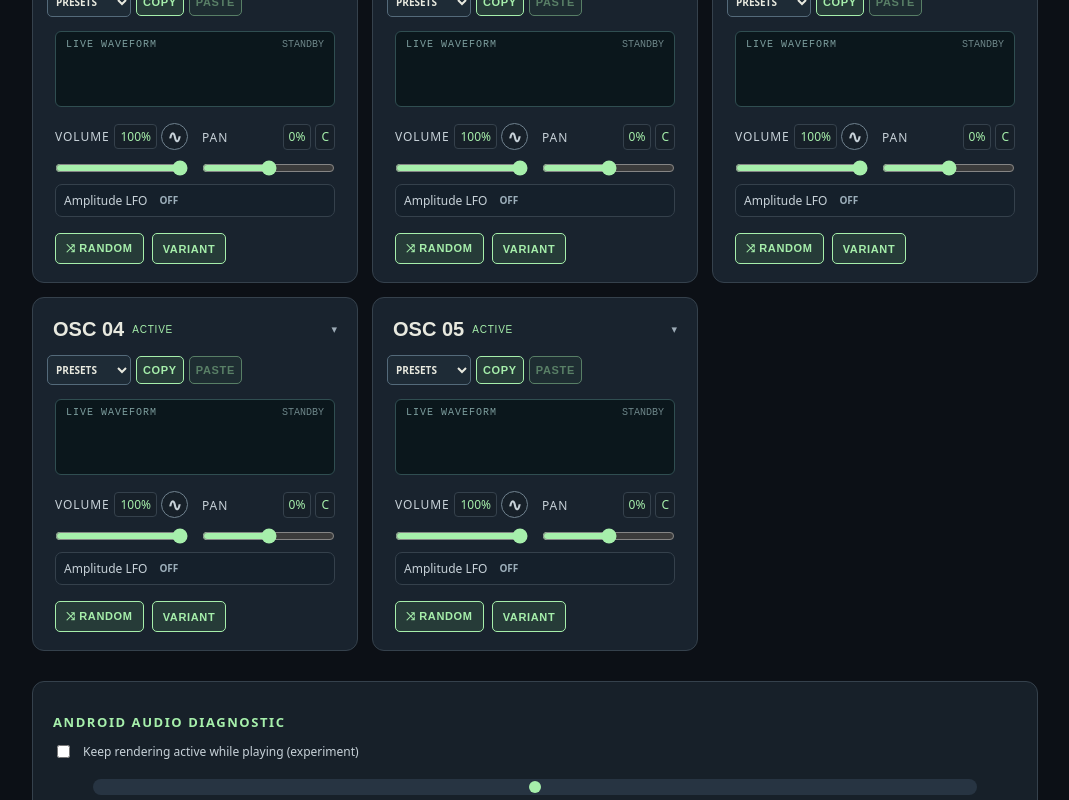
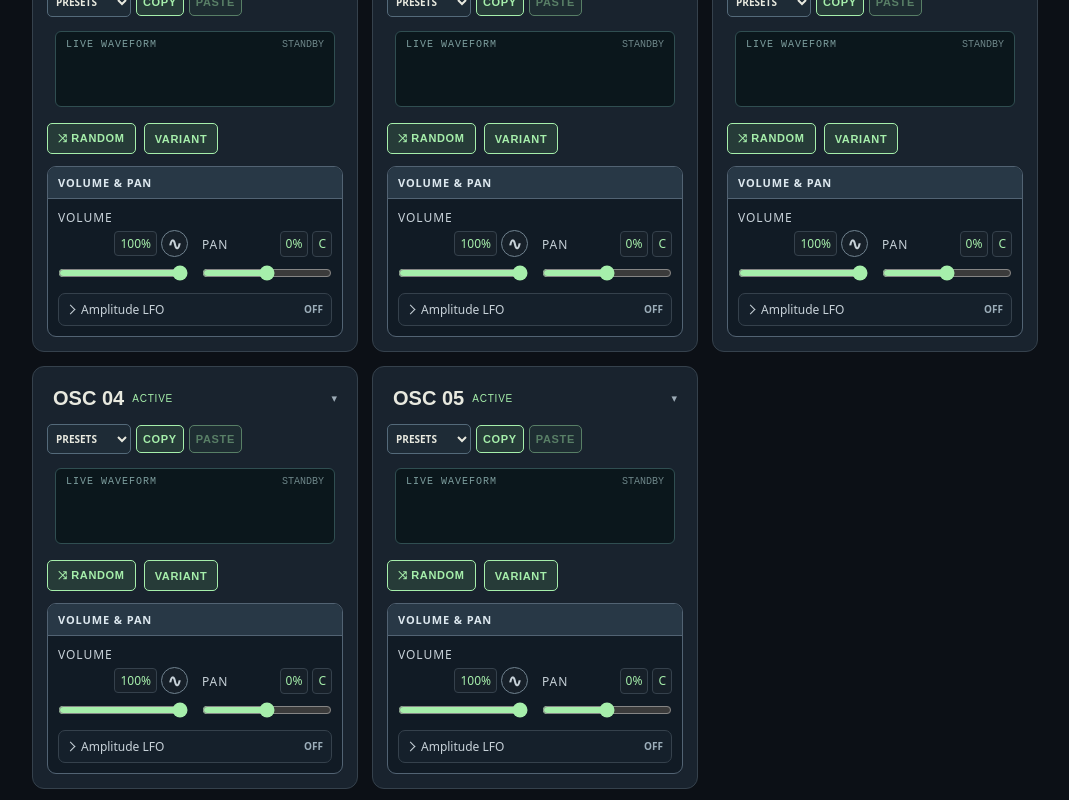
Before and after one commit to wgabel/orbit-sound-lab, a React (Vite) app: page / in a window 1280 px wide. Shown: the part 2540-3340 px from the top of the page, without its empty margins (105-1174 px from the left). Built offline with nearby package versions, Linux system fonts and the light colour scheme.

Commit message:
Standardize oscillator control sections

```diff
--- a/src/presentation/App.tsx
+++ b/src/presentation/App.tsx
@@ -1,4 +1,5 @@
 import { builtInOscillatorPresets, createBuiltInOscillatorSnapshot } from '../domain/built-in-oscillator-presets';
+import { OscillatorControlSection } from './OscillatorControlSection';
 import { OscillatorLfoControls } from './OscillatorLfoControls';
 import { replaceOscillatorModulationRoute, validateOscillatorModulationRoutes } from '../domain/oscillator-modulation';
 import type { OscillatorModulationParameter, OscillatorModulationRoute } from '../domain/oscillator-modulation';
@@ -399,30 +400,28 @@ export function App() {
     </div>
       <OscillatorWaveform oscillatorId={oscillator.id} playing={playing && (layerEnabled || holdModes[activeLayer])}
         enabled={oscillator.enabled} getAnalyser={getWaveformAnalyser}/>
-      <div className="oscillator-always-visible">
-        <div className="oscillator-volume-group" role="group" aria-label="Volume and amplitude modulation">
+      <div className="oscillator-controls">
+        <div className="oscillator-randomize-actions">
+          <button type="button" className="randomize-button" onClick={() => randomizeOscillator(oscillator, 'random')}
+            aria-label={`Randomize settings for oscillator ${index + 1}`}>⤨ RANDOM</button>
+          <button type="button" className="randomize-button" onClick={() => randomizeOscillator(oscillator, 'variant')}
+            aria-label={`Generate variant for oscillator ${index + 1}`} title="Vary each setting by up to 5% of its slider range">VARIANT</button>
+        </div>
+        <OscillatorControlSection title="Volume & Pan">
           <div className="oscillator-mix-controls">
             {renderOscillatorModulationSlider(oscillator, index, 'volume')}
             <OscillatorPanControl oscillatorId={oscillator.id} oscillatorNumber={index + 1} pan={oscillator.pan}
               onChange={pan => updateOscillator({...oscillator, pan})}/>
           </div>
           {renderOscillatorLfo(oscillator.id, 'amplitude')}
-        </div>
-        <div className="oscillator-randomize-actions">
-          <button type="button" className="randomize-button" onClick={() => randomizeOscillator(oscillator, 'random')}
-            aria-label={`Randomize settings for oscillator ${index + 1}`}>⤨ RANDOM</button>
-          <button type="button" className="randomize-button" onClick={() => randomizeOscillator(oscillator, 'variant')}
-            aria-label={`Generate variant for oscillator ${index + 1}`} title="Vary each setting by up to 5% of its slider range">VARIANT</button>
-        </div>
-      </div>
+        </OscillatorControlSection>
         <div id={`${oscillator.id}-settings`} className="oscillator-panel-content" hidden={!expandedOscillators[`${activeLayer}:${oscillator.id}`]}>
-        <div role="group" aria-label="Frequency and pitch modulation">
+          <OscillatorControlSection title="Frequency & Waveform">
             {renderOscillatorModulationSlider(oscillator, index, 'frequency')}
             {renderOscillatorLfo(oscillator.id, 'pitch')}
-        </div>
             <NumericSlider label="DETUNE" unit="cents" min={-100} max={100} step={1} value={oscillator.detuneCents}
               onChange={detuneCents => updateOscillator({...oscillator, detuneCents})}/>
-        <label>WAVEFORM
+            <label className="oscillator-waveform-control">WAVEFORM
               <select value={oscillator.waveform}
                 onChange={event => updateOscillator({...oscillator, waveform: event.target.value as OscillatorSettings['waveform']})}>
                 <option value="sine">Sine (diagnostic)</option>
@@ -431,20 +430,18 @@ export function App() {
                 <option value="square">Square</option>
               </select>
             </label>
-        <div className="oscillator-filter" role="group" aria-label="Low-pass filter">
-          <div className="oscillator-title">
-            <strong>LOW-PASS FILTER</strong>
-            <label className="switch">
+          </OscillatorControlSection>
+          <OscillatorControlSection title="Low-pass filter" action={<label className="switch">
             <input type="checkbox" checked={oscillator.filter.enabled}
               onChange={event => updateOscillator({...oscillator, filter: {...oscillator.filter, enabled: event.target.checked}})}/>
             {' '}ACTIVE
-            </label>
-          </div>
+          </label>}>
             {renderOscillatorModulationSlider(oscillator, index, 'cutoff')}
             {renderOscillatorLfo(oscillator.id, 'filterCutoff')}
             <NumericSlider label="RESONANCE" min={0.1} max={12} step={0.1}
               disabled={!oscillator.filter.enabled} value={oscillator.filter.resonance}
               onChange={resonance => updateOscillator({...oscillator, filter: {...oscillator.filter, resonance}})}/>
+          </OscillatorControlSection>
         </div>
       </div>
     </article>)}</section><section className="diagnostic"><h2>ANDROID AUDIO DIAGNOSTIC</h2><label><input type="checkbox" checked={renderingDiagnosticEnabled} onChange={event => setRenderingDiagnosticEnabled(event.target.checked)}/> Keep rendering active while playing (experiment)</label><div className="diagnostic-track"><div className="diagnostic-indicator" ref={renderingIndicator}/></div><p>Compare 30 seconds with this OFF and ON without touching the screen. This intentionally increases rendering work and battery use; it is not a permanent audio fix.</p><a href="./audio-diagnostic.html">Open standalone audio output test</a></section><footer>WEB AUDIO ENGINE · SOLAR 42 INSPIRED · USE LOW VOLUME</footer></main>;
--- /dev/null
+++ b/src/presentation/OscillatorControlSection.tsx
@@ -0,0 +1,19 @@
+import { useId } from 'react';
+import type { ReactNode } from 'react';
+
+interface OscillatorControlSectionProps {
+  readonly title: string;
+  readonly action?: ReactNode;
+  readonly children: ReactNode;
+}
+
+export function OscillatorControlSection({title, action, children}: OscillatorControlSectionProps) {
+  const headingId = useId();
+  return <div className="oscillator-control-section" role="group" aria-labelledby={headingId}>
+    <div className="oscillator-control-section-heading">
+      <h3 id={headingId}>{title}</h3>
+      {action}
+    </div>
+    <div className="oscillator-control-section-body">{children}</div>
+  </div>;
+}
--- a/src/presentation/styles.css
+++ b/src/presentation/styles.css
@@ -3,7 +3,6 @@
 .diagnostic{margin-top:30px;padding:20px;border:1px solid #35414c;border-radius:12px;background:#172029}.diagnostic a{color:#a6efab}.diagnostic h2{font-size:13px;letter-spacing:.12em;color:#a6efab}.diagnostic label{display:flex;gap:10px;align-items:center;letter-spacing:0}.diagnostic-track{height:16px;margin:18px 40px;background:#273442;border-radius:12px;display:flex;justify-content:center;align-items:center}.diagnostic-indicator{width:12px;height:12px;border-radius:50%;background:#a6efab;will-change:transform}.diagnostic p{font-size:12px;color:#9dabb6;line-height:1.5}
 
 
-.oscillator-filter{border-top:1px solid #35414c;margin-top:12px;padding-top:18px}.oscillator-filter .oscillator-title{margin-bottom:14px}.oscillator-filter .oscillator-title strong{font-size:14px;letter-spacing:.1em}.oscillator-filter input:disabled{opacity:.4}
 
 .master-delay{padding:22px 24px;margin:0 0 30px;border:1px solid #35414c;border-radius:12px;background:#172029}.master-delay .oscillator-title{margin-bottom:12px}.master-delay .oscillator-title strong{font-size:15px;letter-spacing:.1em;color:#a6efab}.master-delay .delay-controls{display:grid;grid-template-columns:repeat(auto-fit,minmax(170px,1fr));gap:20px}.master-delay input:disabled{opacity:.4}.master-delay p{font-size:12px;color:#9dabb6}
 
@@ -26,8 +25,6 @@
 .oscillator-expand-hint{margin-left:auto;font-size:11px;color:#9dabb6}
 .oscillator-expand-hint:after{content:" ▾";display:inline-block}
 .oscillator-panel[open] .oscillator-expand-hint:after{transform:rotate(180deg)}
-.oscillator-panel-content{padding:0 22px 22px}
-.oscillator-panel-content>.oscillator-header-actions{margin:0 0 18px}
 .oscillator-panel summary:focus-visible{outline:2px solid #a6efab;outline-offset:-3px}
 @media(max-width:650px){.oscillator-switches{grid-template-columns:repeat(auto-fit,minmax(100px,1fr))}}
 
@@ -52,8 +49,27 @@
 .oscillator-panel-toggle strong{font-size:20px}
 .oscillator-panel-toggle:focus-visible{outline:2px solid #a6efab;outline-offset:-3px}
 .oscillator-panel-toggle[aria-expanded="true"] .oscillator-expand-hint:after{transform:rotate(180deg)}
-.oscillator-always-visible{display:flex;flex-wrap:wrap;align-items:center;gap:16px;padding:0 22px 18px}
-.oscillator-volume-group{flex:1 1 100%;min-width:0}
+/* Shared layout for the parameter blocks inside each oscillator card. */
+.oscillator-controls,.oscillator-panel-content{display:grid;gap:12px;min-width:0}
+.oscillator-controls{padding:0 14px 14px}
+.oscillator-control-section{
+  min-width:0;border:1px solid #526373;border-radius:9px;background:#111b25
+}
+.oscillator-control-section-heading{
+  display:flex;align-items:center;justify-content:space-between;flex-wrap:wrap;gap:6px;
+  padding:8px 10px;border-bottom:1px solid #526373;border-radius:8px 8px 0 0;background:#283846
+}
+.oscillator-control-section-heading h3{
+  margin:0;color:#dde8ef;font-size:11px;font-weight:750;letter-spacing:.08em;text-transform:uppercase
+}
+.oscillator-control-section-body{display:grid;gap:12px;min-width:0;padding:10px}
+.oscillator-control-section-body input[type=range]{margin:8px 0 0}
+.oscillator-control-section-body select{
+  max-width:100%;padding:4px 6px;border:1px solid #526373;border-radius:5px;
+  color:#e8e9df;background:#172029;color-scheme:dark
+}
+.oscillator-waveform-control{display:flex;align-items:center;justify-content:space-between;gap:8px}
+.oscillator-waveform-control select{min-width:0}
 .oscillator-mix-controls{min-width:0;display:grid;grid-template-columns:repeat(2,minmax(0,1fr));gap:14px;align-items:end}
 .numeric-slider{min-width:0}
 .numeric-slider-header,.numeric-slider-actions{display:flex;align-items:center;gap:4px}
@@ -65,7 +81,6 @@
 .numeric-slider-entry{width:9ch;max-width:100%;text-align:right}
 .numeric-slider-entry[aria-invalid=true]{border-color:#ff9e9e}
 .numeric-slider-error{display:block;margin-top:4px;color:#ff9e9e;font-size:11px}
-.oscillator-always-visible input[type=range]{margin:10px 0 0}
 .oscillator-randomize-actions{display:flex;flex-wrap:wrap;gap:8px}
 .oscillator-panel-content[hidden]{display:none}
 
@@ -191,11 +206,15 @@
 .pitch-lfo-cycle input:disabled{opacity:.55}
 
 
-.oscillator-lfo-disclosure{margin:0 0 14px;border:1px solid #35414c;border-radius:7px;background:#15202b}
-.oscillator-volume-group .oscillator-lfo-disclosure{margin:8px 0 0}
-.oscillator-lfo-disclosure summary{padding:7px 8px;color:#c7d1d8;font-size:12px;cursor:pointer}
+.oscillator-lfo-disclosure{margin:0;border:1px solid #35414c;border-radius:7px;background:#15202b}
+.oscillator-lfo-disclosure summary{gap:7px;padding:7px 8px;color:#c7d1d8;font-size:12px;cursor:pointer}
+.oscillator-lfo-disclosure summary::before{
+  content:"";width:6px;height:6px;flex:none;border-right:1px solid currentColor;border-bottom:1px solid currentColor;
+  transform:rotate(-45deg)
+}
+.oscillator-lfo-disclosure[open] summary::before{transform:rotate(45deg)}
 .oscillator-lfo-disclosure summary:focus-visible{outline:2px solid #77dcff;outline-offset:2px}
-.oscillator-lfo-state{float:right;color:#9caeba;font-size:10px;font-weight:700;line-height:17px}
+.oscillator-lfo-state{margin-left:auto;color:#9caeba;font-size:10px;font-weight:700;line-height:17px}
 .oscillator-lfo-state[data-active=true]{color:#77dcff}
 .oscillator-lfo-disclosure .lfo-destination{display:grid;gap:8px;padding:8px;border-top:1px solid #35414c}
 .oscillator-lfo-disclosure input[type=range]{margin:7px 0 0}
```
Also changed, not shown: 1 other file (tests, documents, lock files or other folders). Lines whose indentation alone changed are shown as unchanged.
